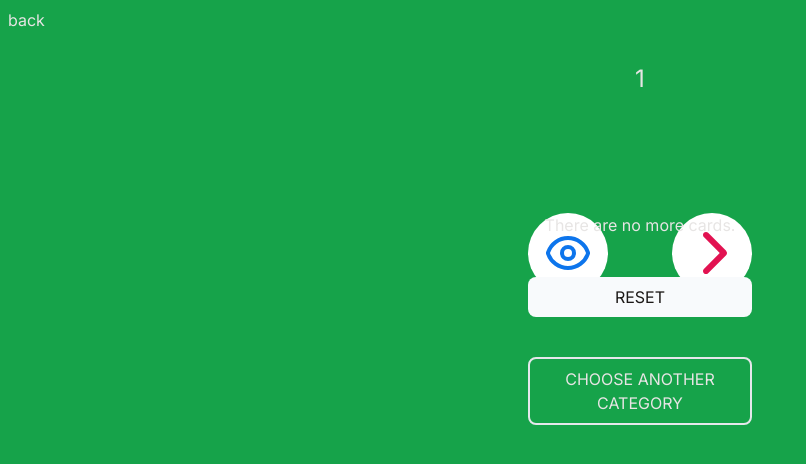
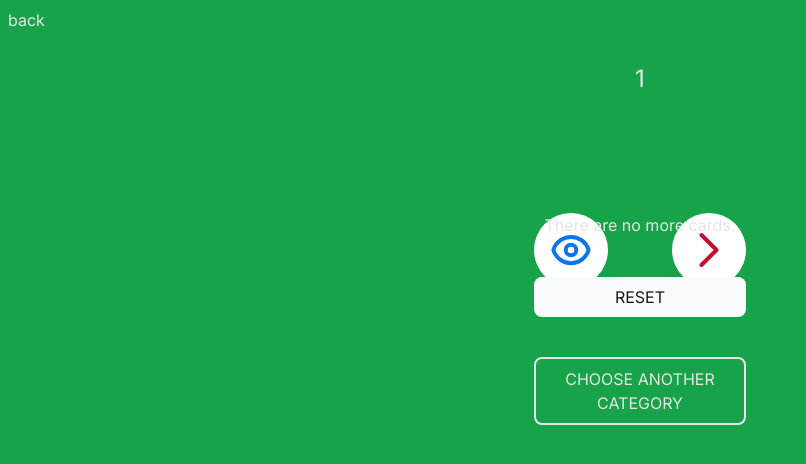
Before and after one commit to DmelladoH/flash-cards-dev, a Next.js app: page /1/1 in a window 1280 px wide. Shown: the top 464 px of the page, without its empty margins (0-806 px from the left). Built offline with nearby package versions, Linux system fonts and the light colour scheme; no server answers; the database is empty.

Commit message:
fix svg attribute names

```diff
--- a/src/components/svgs/closeEyeSvg.tsx
+++ b/src/components/svgs/closeEyeSvg.tsx
@@ -4,9 +4,9 @@ export function CloseEyeSvg() {
       <path
         d="M7.96 16.446A20.954 20.954 0 0 0 3.868 24C6.452 32.676 14.488 39 24 39c1.986 0 3.906-.276 5.726-.79m-17.27-25.754A20.902 20.902 0 0 1 24 9c9.512 0 17.546 6.324 20.13 14.996a21.044 21.044 0 0 1-8.586 11.548M12.456 12.456 6 6m6.456 6.456 7.3 7.3m15.788 15.788L42 42m-6.456-6.456-7.3-7.3a6.002 6.002 0 0 0-8.486-8.486m8.484 8.484L19.76 19.76"
         stroke="#0D75EC"
-        stroke-width="4"
-        stroke-linecap="round"
-        stroke-linejoin="round"
+        strokeWidth="4"
+        strokeLinecap="round"
+        strokeLinejoin="round"
       />
     </svg>
   );
--- a/src/components/svgs/nextSvg.tsx
+++ b/src/components/svgs/nextSvg.tsx
@@ -1,14 +1,12 @@
 export function NextSvg() {
   return (
-    <svg
-      xmlns="http://www.w3.org/2000/svg"
-      viewBox="0 0 320 512"
-      width="48"
-      height="48"
-    >
+    <svg width="42" height="42" fill="none" xmlns="http://www.w3.org/2000/svg">
       <path
-        fill="#e21251"
-        d="M310.6 233.4c12.5 12.5 12.5 32.8 0 45.3l-192 192c-12.5 12.5-32.8 12.5-45.3 0s-12.5-32.8 0-45.3L242.7 256 73.4 86.6c-12.5-12.5-12.5-32.8 0-45.3s32.8-12.5 45.3 0l192 192z"
+        d="m13.5 6 15 15-15 15"
+        stroke="#C20E2F"
+        strokeWidth="4"
+        strokeLinecap="round"
+        strokeLinejoin="round"
       />
     </svg>
   );
--- a/src/components/svgs/openEyeSvg.tsx
+++ b/src/components/svgs/openEyeSvg.tsx
@@ -1,19 +1,19 @@
 export function OpenEyeSvg() {
   return (
-    <svg width="48" height="48" fill="none" xmlns="http://www.w3.org/2000/svg">
+    <svg width="42" height="42" fill="none" xmlns="http://www.w3.org/2000/svg">
       <path
-        d="M43.928 24.644a2.024 2.024 0 0 0 0-1.278C41.154 15.02 33.28 9 24 9 14.724 9 6.854 15.014 4.074 23.356c-.14.414-.14.862 0 1.278C6.846 32.98 14.72 39 24 39c9.276 0 17.148-6.014 19.928-14.356Z"
+        d="M38.437 21.564a1.77 1.77 0 0 0 0-1.119C36.01 13.142 29.12 7.875 21 7.875c-8.117 0-15.003 5.262-17.435 12.561a1.747 1.747 0 0 0 0 1.119C5.99 28.858 12.88 34.125 21 34.125c8.116 0 15.005-5.262 17.437-12.561Z"
         stroke="#0D75EC"
-        stroke-width="4"
-        stroke-linecap="round"
-        stroke-linejoin="round"
+        strokeWidth="4"
+        strokeLinecap="round"
+        strokeLinejoin="round"
       />
       <path
-        d="M18 24a6 6 0 1 0 12 0 6 6 0 0 0-12 0Z"
+        d="M15.75 21a5.25 5.25 0 1 0 10.5 0 5.25 5.25 0 0 0-10.5 0Z"
         stroke="#0D75EC"
-        stroke-width="4"
-        stroke-linecap="round"
-        stroke-linejoin="round"
+        strokeWidth="4"
+        strokeLinecap="round"
+        strokeLinejoin="round"
       />
     </svg>
   );
```
